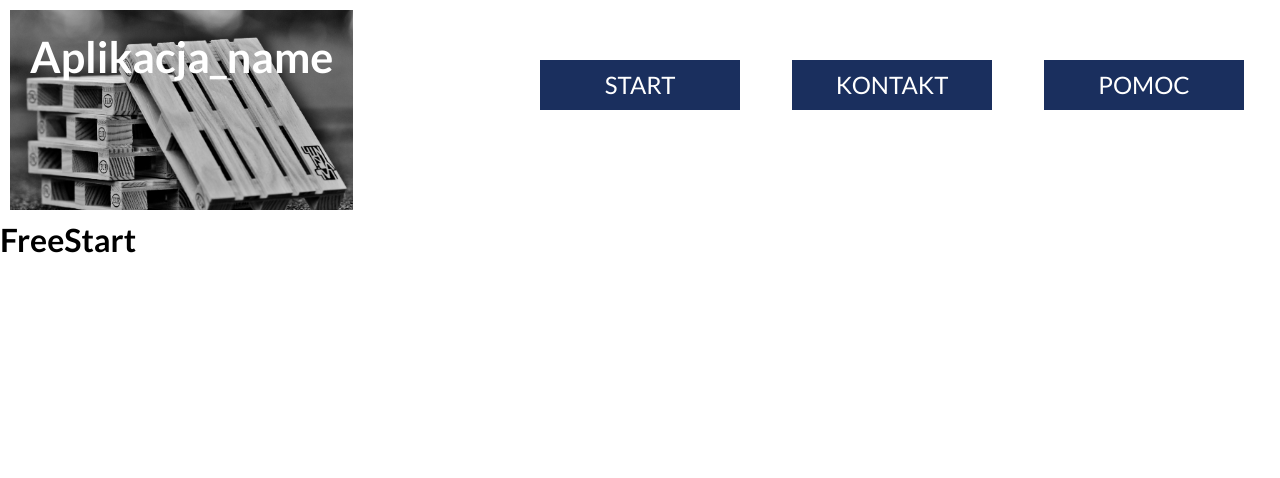
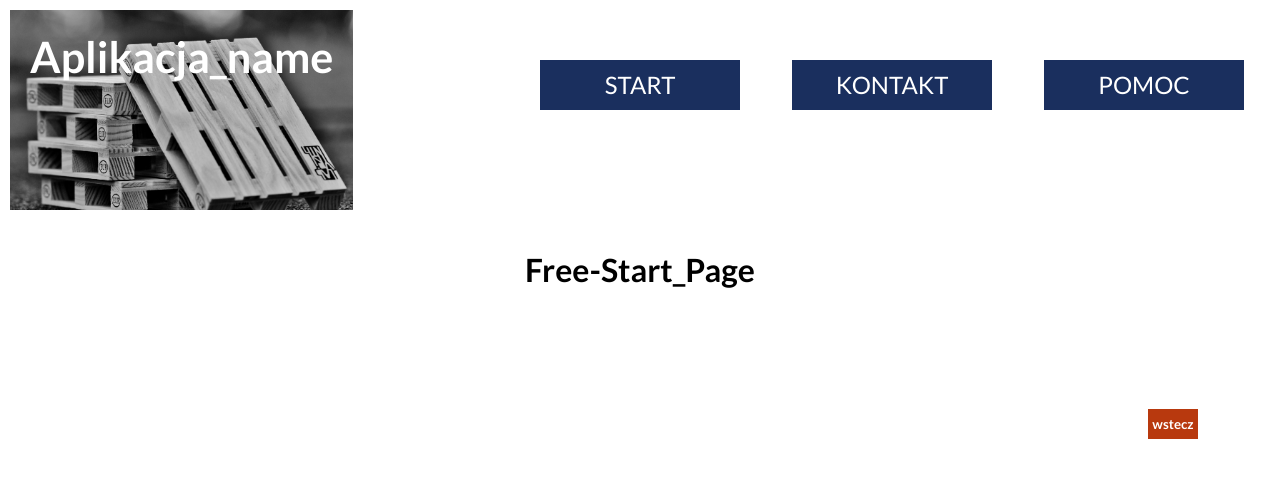
Before and after one commit to logappopen/Log_app, a React (Create React App) app in the folder log_app/: page /free_start in a window 1280 px wide. Shown: the top 478 px of the page. Built offline with nearby package versions, Linux system fonts and the light colour scheme.

Commit message:
add returnButton Component to Pages

```diff
--- a/log_app/src/layouts/FreeStartPage.js
+++ b/log_app/src/layouts/FreeStartPage.js
@@ -1,7 +1,16 @@
 import React from "react";
 
+import ReturnButton from "../components/ReturnButton";
+
 const FreeStartPage = () => {
-  return <h1>FreeStart</h1>;
+  return (
+    <div className="section-free-start">
+      <h1>Free-Start_Page</h1>
+      <div className="section-free-start__return-button">
+        <ReturnButton />
+      </div>
+    </div>
+  );
 };
 
 export default FreeStartPage;
--- a/log_app/src/pages/RegistrationPage.jsx
+++ b/log_app/src/pages/RegistrationPage.jsx
@@ -1,13 +1,13 @@
 import React from "react";
-import { useHistory } from "react-router-dom";
+import ReturnButton from "../components/ReturnButton";
 
 const RegistrationPage = () => {
-  const history = useHistory();
-  const handleOnClick = () => history.goBack();
   return (
-    <div>
-      <h1>Rejestracja</h1>
-      <button onClick={handleOnClick}>Powrót do poprzedniej strony</button>
+    <div className="section-registration">
+      <h1>Registration_Page</h1>
+      <div className="section-registration__return-button">
+        <ReturnButton />
+      </div>
     </div>
   );
 };
--- a/log_app/src/scss/_freeStartPage.scss
+++ b/log_app/src/scss/_freeStartPage.scss
@@ -0,0 +1,17 @@
+.section-free-start {
+  position: relative;
+  width: 95vw;
+  margin: 30px auto;
+  text-align: center;
+  &__return-button {
+    position: absolute;
+    bottom: -50px;
+    right: 0;
+  }
+  @media (orientation: landscape) and (min-width: 1024px) {
+    &__return-button {
+      bottom: -150px;
+      right: 50px;
+    }
+  }
+}
--- a/log_app/src/scss/_returnButton.scss
+++ b/log_app/src/scss/_returnButton.scss
@@ -2,12 +2,13 @@
   width: 50px;
   height: 30px;
   border: none;
-  background-color: $third-color;
+  background-color: $second-color;
+  color: $text-first-color;
   font-weight: 700;
   cursor: pointer;
-  transition: 0.3;
+  transition: 0.3s;
 }
 .returnButton:hover {
-  background-color: $second-color;
-  color: $text-first-color;
+  background-color: $third-color;
+  color: $text-second-color;
 }
```
Also changed, not shown: log_app/src/scss/_loginPage.scss (+11 -0 lines), log_app/src/scss/_registrationPage.scss (+17 -0 lines), log_app/src/css/style.min.css, 1 other file (tests, documents, lock files or other folders).
